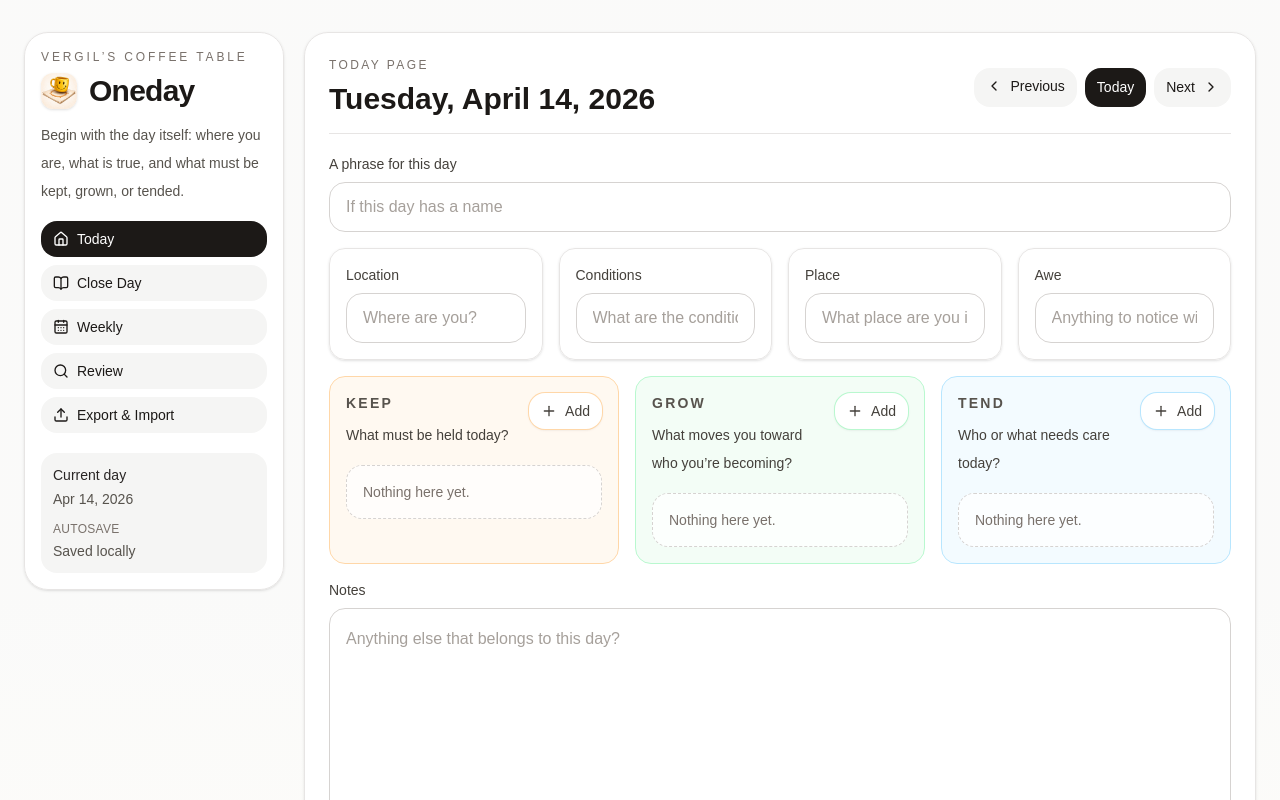
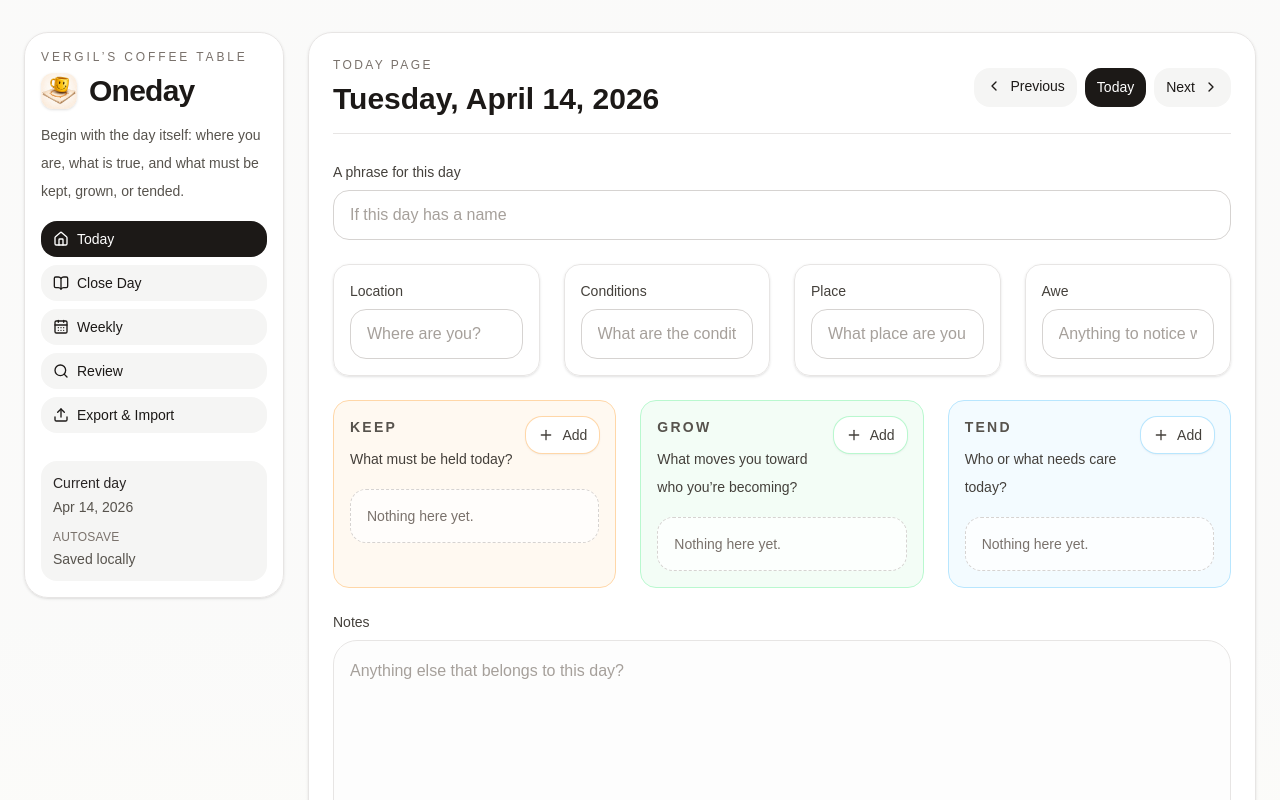
Before and after one commit to vergil66/oneday-web, a Next.js app: page / in a window 1280 px wide. Shown: the top 800 px of the page. Built offline with nearby package versions, Linux system fonts and the light colour scheme.

Commit message:
Refine UI v.8c

```diff
--- a/app/page.tsx
+++ b/app/page.tsx
@@ -398,7 +398,7 @@ export default function OnedayWebPrototype() {
           initial={{ opacity: 0, y: 12 }}
           animate={{ opacity: 1, y: 0 }}
           transition={{ duration: 0.35 }}
-          className="grid gap-5 lg:grid-cols-[260px_1fr]"
+          className="grid gap-6 lg:grid-cols-[260px_1fr]"
         >
           <aside className="rounded-3xl border border-stone-200 bg-white/95 p-4 shadow-sm backdrop-blur lg:sticky lg:top-6 lg:h-fit">
             <div className="mb-4">
@@ -478,7 +478,7 @@ export default function OnedayWebPrototype() {
               </button>
             </div>
 
-            <div className="mt-5 rounded-2xl bg-stone-100 p-3 text-sm text-stone-600">
+            <div className="mt-7 rounded-2xl bg-stone-100 p-3 text-sm text-stone-600">
               <div className="font-medium text-stone-800">Current day</div>
               <div className="mt-1">{smallLabel(currentDate)}</div>
               <div className="mt-3 text-xs uppercase tracking-wide text-stone-500">
@@ -493,7 +493,7 @@ export default function OnedayWebPrototype() {
           <main>
             {view === "today" && (
               <section className="rounded-3xl border border-stone-200 bg-white/95 p-4 shadow-sm backdrop-blur md:p-6">
-                <div className="flex flex-col gap-4 border-b border-stone-200 pb-4 md:flex-row md:items-center md:justify-between">
+                <div className="flex flex-col gap-6 border-b border-stone-200 pb-4 md:flex-row md:items-center md:justify-between">
                   <div>
                     <div className="text-xs uppercase tracking-[0.2em] text-stone-500">
                       Today page
@@ -531,7 +531,7 @@ export default function OnedayWebPrototype() {
                   </div>
                 </div>
 
-                <div className="mt-5 grid gap-4">
+                <div className="mt-7 grid gap-6">
                   <div>
                     <label className="mb-2 block text-sm font-medium text-stone-700">
                       A phrase for this day
@@ -544,7 +544,7 @@ export default function OnedayWebPrototype() {
                     />
                   </div>
 
-                  <div className="grid gap-4 md:grid-cols-2 xl:grid-cols-4">
+                  <div className="grid gap-6 md:grid-cols-2 xl:grid-cols-4">
                     <FieldCard
                       label="Location"
                       placeholder="Where are you?"
@@ -571,7 +571,7 @@ export default function OnedayWebPrototype() {
                     />
                   </div>
 
-                  <div className="grid gap-4 lg:grid-cols-2 xl:grid-cols-3">
+                  <div className="grid gap-6 lg:grid-cols-2 xl:grid-cols-3">
                     <LaneCard
                       title="KEEP"
                       subtitle="What must be held today?"
@@ -611,7 +611,7 @@ export default function OnedayWebPrototype() {
                       value={currentEntry.notes}
                       onChange={(e) => patchCurrentEntry({ notes: e.target.value })}
                       placeholder="Anything else that belongs to this day?"
-                      className="min-h-[220px] w-full rounded-2xl border border-stone-300 bg-white px-4 py-4 text-base leading-7 outline-none transition placeholder:text-stone-400 focus:border-stone-500"
+                      className="min-h-[240px] w-full rounded-3xl border border-stone-200 bg-stone-50/40 px-4 py-4 text-base leading-7 outline-none transition placeholder:text-stone-400 focus:border-stone-500"
                     />
                   </div>
                   </div>
@@ -634,7 +634,7 @@ export default function OnedayWebPrototype() {
 
             {view === "close" && (
               <section className="rounded-3xl border border-stone-200 bg-white/95 p-4 shadow-sm backdrop-blur md:p-6">
-                <div className="flex flex-col gap-4 border-b border-stone-200 pb-4 md:flex-row md:items-center md:justify-between">
+                <div className="flex flex-col gap-6 border-b border-stone-200 pb-4 md:flex-row md:items-center md:justify-between">
                   <div>
                     <div className="text-xs uppercase tracking-[0.2em] text-stone-500">
                       Close day
@@ -657,15 +657,15 @@ export default function OnedayWebPrototype() {
                   </div>
                 </div>
 
-                <div className="mt-5 grid gap-6">
-                  <div className="grid gap-4 md:grid-cols-2 xl:grid-cols-4">
+                <div className="mt-7 grid gap-6">
+                  <div className="grid gap-6 md:grid-cols-2 xl:grid-cols-4">
                     <SummaryCard label="Phrase" value={currentEntry.title || "No phrase yet"} />
                     <SummaryCard label="Location" value={currentEntry.location || "No location yet"} />
                     <SummaryCard label="Conditions" value={currentEntry.conditions || "No conditions yet"} />
                     <SummaryCard label="Place" value={currentEntry.place || "No place yet"} />
                   </div>
 
-                  <div className="grid gap-4 xl:grid-cols-3">
+                  <div className="grid gap-6 xl:grid-cols-3">
                     <CloseLaneSummary
                       title="KEEP"
                       subtitle="What was held today?"
@@ -693,7 +693,7 @@ export default function OnedayWebPrototype() {
                         value={currentEntry.closeNotes}
                         onChange={(e) => patchCurrentEntry({ closeNotes: e.target.value })}
                         placeholder="Close the day in your own words."
-                        className="min-h-[220px] w-full rounded-2xl border border-stone-300 bg-white px-4 py-4 text-base leading-7 text-stone-800 outline-none transition placeholder:text-stone-400 focus:border-stone-500"
+                        className="min-h-[240px] w-full rounded-3xl border border-stone-200 bg-stone-50/40 px-4 py-4 text-base leading-7 text-stone-800 outline-none transition placeholder:text-stone-400 focus:border-stone-500"
                       />
                     </div>
 
@@ -732,7 +732,7 @@ export default function OnedayWebPrototype() {
                   </p>
                 </div>
 
-                <div className="mt-5 grid gap-3">
+                <div className="mt-7 grid gap-3">
                   {weekDates.map((d) => {
                     const e = entries[d];
                     return (
@@ -742,7 +742,7 @@ export default function OnedayWebPrototype() {
                       >
                         <div className="font-medium">{longLabel(d)}</div>
                         <div className="text-stone-600">
-                          {e ? `${itemCount(e)} items` : "No entry"}
+                          {e ? "Day reflected" : "Quiet day"}
                         </div>
                       </div>
                     );
@@ -758,7 +758,7 @@ export default function OnedayWebPrototype() {
                       value={weeklyEntry.notes}
                       onChange={(e) => patchWeekly({ notes: e.target.value })}
                       placeholder="What kind of week was this?"
-                      className="min-h-[220px] w-full rounded-2xl border border-stone-300 bg-white px-4 py-4 text-base leading-7 text-stone-800 outline-none transition placeholder:text-stone-400 focus:border-stone-500"
+                      className="min-h-[240px] w-full rounded-3xl border border-stone-200 bg-stone-50/40 px-4 py-4 text-base leading-7 text-stone-800 outline-none transition placeholder:text-stone-400 focus:border-stone-500"
                     />
                   </div>
 
@@ -775,7 +775,7 @@ export default function OnedayWebPrototype() {
             )}
             {view === "review" && (
               <section className="rounded-3xl border border-stone-200 bg-white/95 p-4 shadow-sm backdrop-blur md:p-6">
-                <div className="flex flex-col gap-4 border-b border-stone-200 pb-4 md:flex-row md:items-end md:justify-between">
+                <div className="flex flex-col gap-6 border-b border-stone-200 pb-4 md:flex-row md:items-end md:justify-between">
                   <div>
                     <div className="text-xs uppercase tracking-[0.2em] text-stone-500">
                       Review
@@ -797,7 +797,7 @@ export default function OnedayWebPrototype() {
                   </div>
                 </div>
 
-                <div className="mt-5 grid gap-3">
+                <div className="mt-7 grid gap-3">
                   {filteredEntries.length === 0 ? (
                     <div className="rounded-2xl bg-stone-100 p-5 text-sm text-stone-600">
                       No entries found yet.
@@ -849,7 +849,7 @@ export default function OnedayWebPrototype() {
                   </p>
                 </div>
 
-                <div className="mt-5 grid gap-4 md:grid-cols-2">
+                <div className="mt-7 grid gap-6 md:grid-cols-2">
                   <div className="rounded-2xl bg-stone-100 p-4">
                     <div className="text-base font-medium">Export</div>
                     <p className="mt-2 text-sm leading-6 text-stone-600">
```
